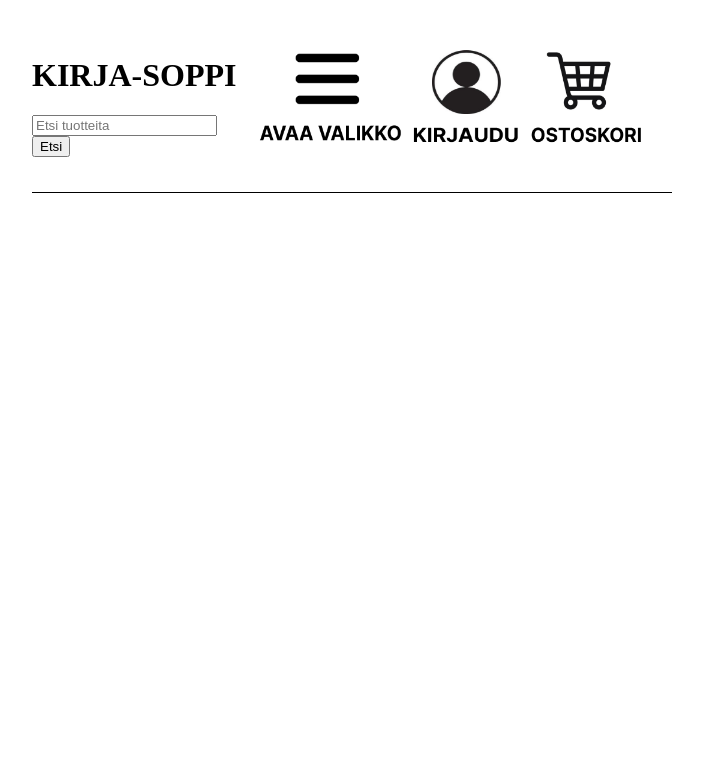
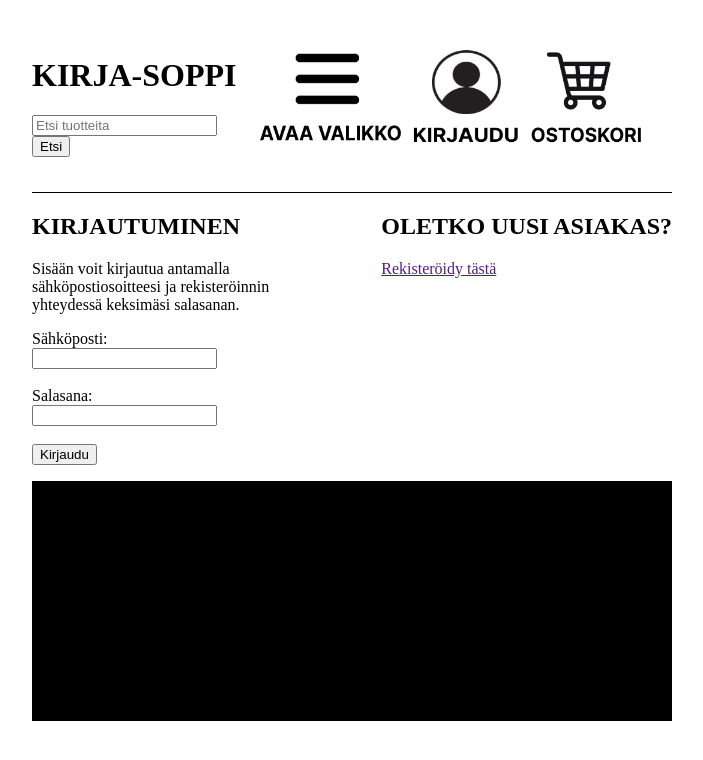
Before and after one commit to Kirjakauppias/ohjelmointi45ops, a PHP site: page /login.php in a window 1280 px wide. Shown: the top 760 px of the page, without its empty margins (288-991 px from the left). Run offline with PHP 8.4, Linux system fonts and the light colour scheme.

Commit message:
3.11.8:56

```diff
--- /dev/null
+++ b/figma_linkki.txt
@@ -0,0 +1 @@
+https://www.figma.com/file/rpbqatSeCN6hVquQ39O8Os/Untitled?type=design&node-id=0-1&mode=design&t=WxaIdFqjDAXa3bgl-0
--- a/login.php
+++ b/login.php
@@ -1,3 +1,17 @@
+<?php
+    if ($_SERVER["REQUEST_METHOD"] == "POST") {
+        $email = $_POST['email'];
+        $password = $_POST['password'];
+
+        // Vaihda oikeat sähköposti ja salasana tarpeen mukaan
+        if ($email === 'metarktis@gmail.com' && $password === 'salasana123') {
+            echo 'Kirjautuminen onnistui!';
+        } else {
+            echo 'Virheellinen sähköposti tai salasana.';
+        }
+    }
+?>
+
 <html lang="en">
 <head>
     <meta charset="UTF-8">
@@ -6,7 +20,7 @@
     <link rel="stylesheet" href="styles/style.css">
 </head>
 <body>
-<header>
+    <header>
         <!--BANNERI & SEARCH-->
         <div class="banner-search-container">
             <!--BANNERI-->
@@ -34,5 +48,37 @@
             </div>
         </div>
     </header>
+    <div class="login-main">
+
+        <!--KIRJAUTUMISLOMAKE-->
+        <div class="login-container">
+            <h2>KIRJAUTUMINEN</h2>
+            <p>Sisään voit kirjautua antamalla<br>
+            sähköpostiosoitteesi ja rekisteröinnin<br>
+            yhteydessä keksimäsi salasanan.</p>
+
+            <form action="login.php" method="post"> <!--POST vai GET-->
+                <div class="email">
+                    <label for="email">Sähköposti:</label><br>
+                    <input type="email" id="email" name="email" required><br><br>
+                </div>
+                <div class="password">
+                    <label for="password">Salasana:</label><br>
+                    <input type="password" id="password" name="password" required><br><br>
+                </div>
+                <div class="submit">
+                    <input type="submit" value="Kirjaudu">
+                </div>
+            </form>
+        </div>
+
+        <!--REKISTERÖINTI-OHJEISTUS-->
+        <div class="register-container">
+            <h2>OLETKO UUSI ASIAKAS?</h2>
+            <a href="">Rekisteröidy tästä</a>
+        </div>
+    </div>
+    <footer>
+    </footer>
 </body>
 </html>
--- a/styles/style.css
+++ b/styles/style.css
@@ -70,8 +70,7 @@ header {
 }
 
 /*PRODUCTS*/
-
-main {
+.index-main {
     width: 50%;                         /*HOX! Parempi käyttää staattista leveyttä (pxl/rem)?*/
     margin: 0 auto;
     display: flex;
@@ -111,3 +110,30 @@ footer {
     width: 50%;
     margin: 0 auto;
 }
+
+/*LOGIN -FORM*/
+.login-main {
+    width: 50%;
+    margin: 0 auto;
+    display: flex;
+    justify-content: space-between;
+}
+
+.login-container {
+
+}
+.email {
+
+}
+
+.password {
+
+}
+
+.submit {
+
+}
+
+.register-container {
+
+}
```
Also changed, not shown: index.php (+4 -4 lines).
